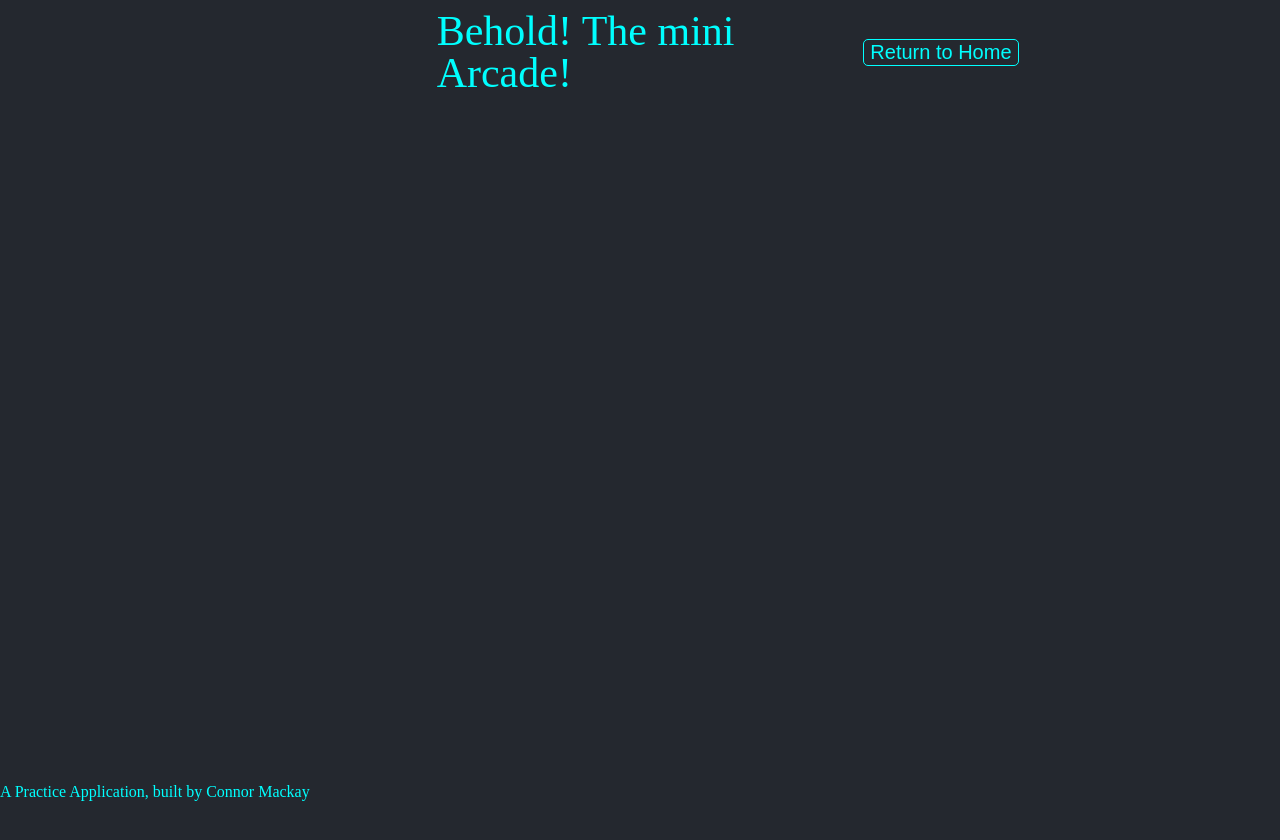
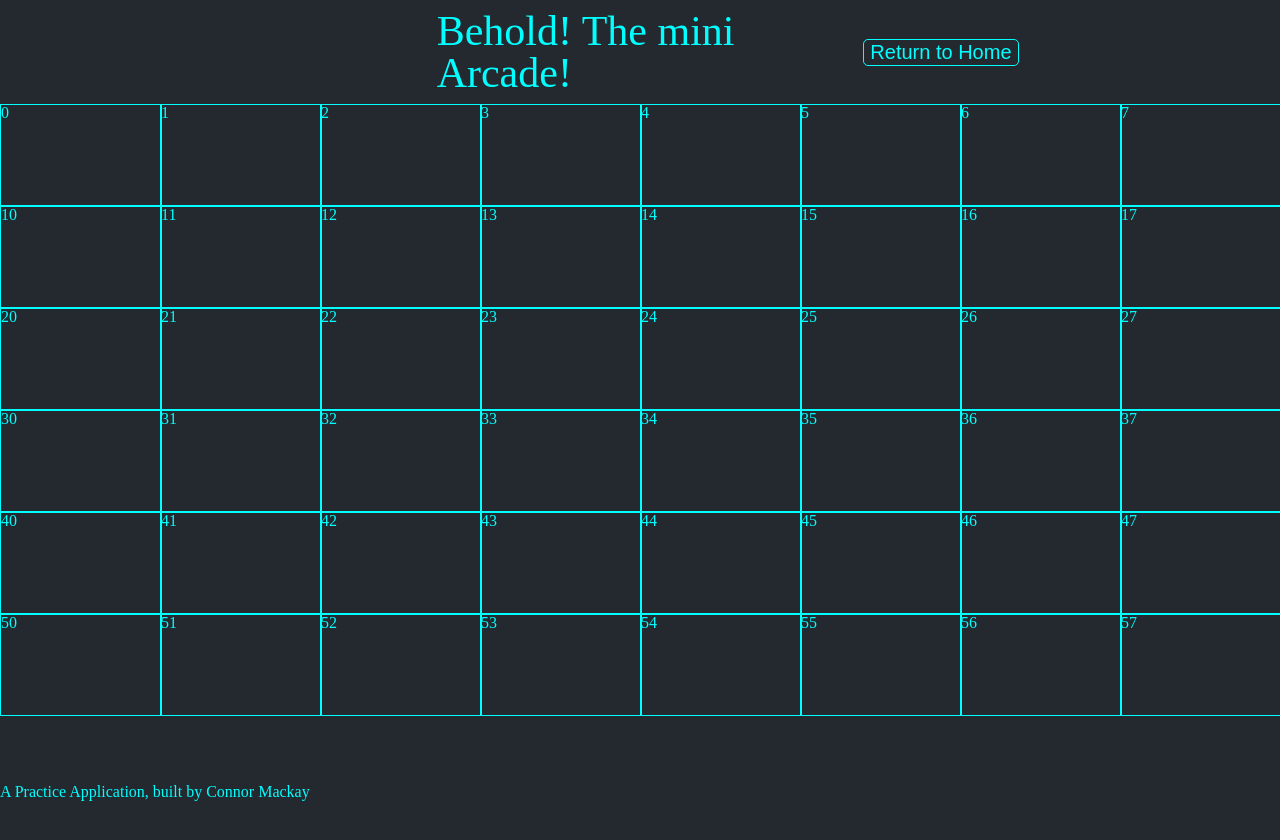
Before and after one commit to CD-Mackay/mini-arcade, a React app: page /connectfour in a window 1280 px wide. Shown: the top 840 px of the page. Built offline with nearby package versions, Linux system fonts and the light colour scheme.

Commit message:
build connectfour board

```diff
--- a/client/App.js
+++ b/client/App.js
@@ -39,7 +39,7 @@ const App = () => {
             <Route exact path="/rockpaperscissors" >
               <RockPaper />
             </Route>
-            <Route exact path="connectfour">
+            <Route exact path="/connectfour">
               <ConnectFour />
             </Route>
           </Switch>
--- a/client/src/components/games/ConnectFour/ConnectFour.js
+++ b/client/src/components/games/ConnectFour/ConnectFour.js
@@ -1,16 +1,40 @@
 /* Library Imports */
-import React from 'react';
+import React, { useState } from 'react';
 
 
 /* Component Imports */
+import FourBoard from './atoms/FourBoard/FourBoard';
+import FourSquare from './atoms/FourSquare/FourSquare';
 
 /* Asset Imports */
 import StyledConnectFour from './StyledConnectFour';
 
 const ConnectFour = () => {
+
+  const [board, setBoard] = useState([]);
+
+  const makeBoard = () => {
+    let array = [];
+    let subArray = [];
+    for (let i = 0; i < 6; i++) {
+      for (let x = 0; x < 8; x ++) {
+        let indexArray = [i, x];
+        let newIndex = Number(indexArray.join(''));
+        subArray.push({index: newIndex, selected: false});
+      } array.push(subArray);
+        subArray = [];
+    }
+    // setBoard(array);
+    return array.map((element) => {
+      return element.map((square) => {
+        return <FourSquare key={square.index} props={square} />
+      })
+    })
+  };
+
   return (
     <StyledConnectFour>
-      <h1>I am ConnectFour</h1>
+      <FourBoard makeBoard={makeBoard} />
     </StyledConnectFour>
   )
 };
--- /dev/null
+++ b/client/src/components/games/ConnectFour/atoms/FourBoard/FourBoard.js
@@ -0,0 +1,18 @@
+/* Library Imports */
+import React from 'react';
+
+
+/* Component Imports */
+
+/* Asset Imports */
+import StyledFourBoard from './StyledFourBoard';
+
+const FourBoard = ({makeBoard}) => {
+  return (
+    <StyledFourBoard>
+      {makeBoard()}
+    </StyledFourBoard>
+  )
+};
+
+export default FourBoard;
--- /dev/null
+++ b/client/src/components/games/ConnectFour/atoms/FourBoard/StyledFourBoard.js
@@ -0,0 +1,9 @@
+import styled from 'styled-components';
+
+const StyledFourBoard = styled.div`
+display: grid;
+grid-template-columns: 1fr 1fr 1fr 1fr 1fr 1fr 1fr 1fr;
+grid-gap: 0px;
+`
+
+export default StyledFourBoard;
--- /dev/null
+++ b/client/src/components/games/ConnectFour/atoms/FourSquare/FourSquare.js
@@ -0,0 +1,18 @@
+/* Library Imports */
+import React from 'react';
+
+
+/* Component Imports */
+
+/* Asset Imports */
+import StyledFourSquare from './StyledFourSquare';
+
+const FourSquare = ({props}) => {
+  return (
+    <StyledFourSquare>
+      <p>{props.index}</p>
+    </StyledFourSquare>
+  )
+};
+
+export default FourSquare;
--- /dev/null
+++ b/client/src/components/games/ConnectFour/atoms/FourSquare/StyledFourSquare.js
@@ -0,0 +1,9 @@
+import styled from 'styled-components';
+
+const StyledFourSquare = styled.div`
+height: 100px;
+width: 100%;
+border: 1px solid #00FFFF;
+`
+
+export default StyledFourSquare;
```
